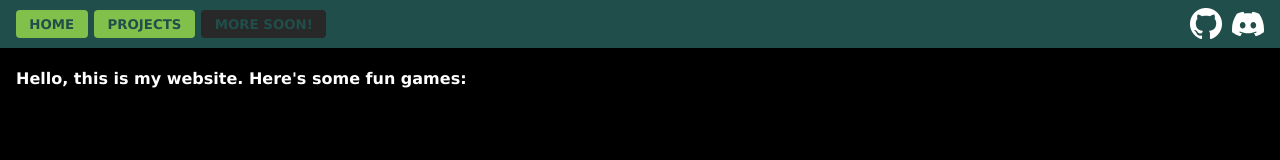
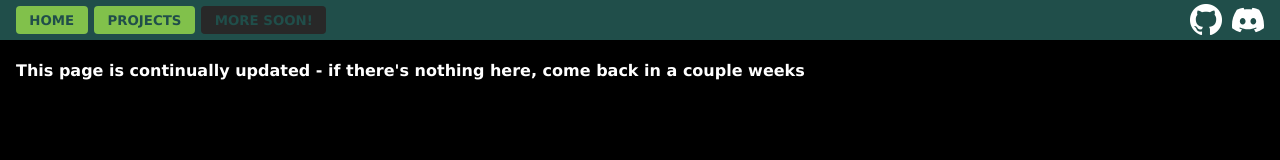
Before and after one commit to SprunkCan/Portfolio, a plain HTML site: page home.html in a window 1280 px wide. Drawn offline with Linux system fonts and the light colour scheme.

Commit message:
Small Fixes/Resource Cleaning

```diff
--- a/class.css
+++ b/class.css
@@ -3,7 +3,7 @@
   padding: 0.0em 0.0em 0.0em 1.0em;
   background-color: #204E4A;
   color: white;
-  height: 3em;
+  height: 5vh;
 }
 
 .Menu{
--- a/home.html
+++ b/home.html
@@ -36,7 +36,7 @@
   </div>
 
   <body>
-    <h4 style="margin-left: 1.0em;"> Hello, this is my website. Here's some fun games: </h4>
+    <h4 style="margin-left: 1.0em;"> This page is continually updated - if there's nothing here, come back in a couple weeks </h4>
   </body>
 </html>
 
```
Also changed, not shown: projects.html (+1 -1 lines), res/VHSBackground.png (deleted), 1 other file.
